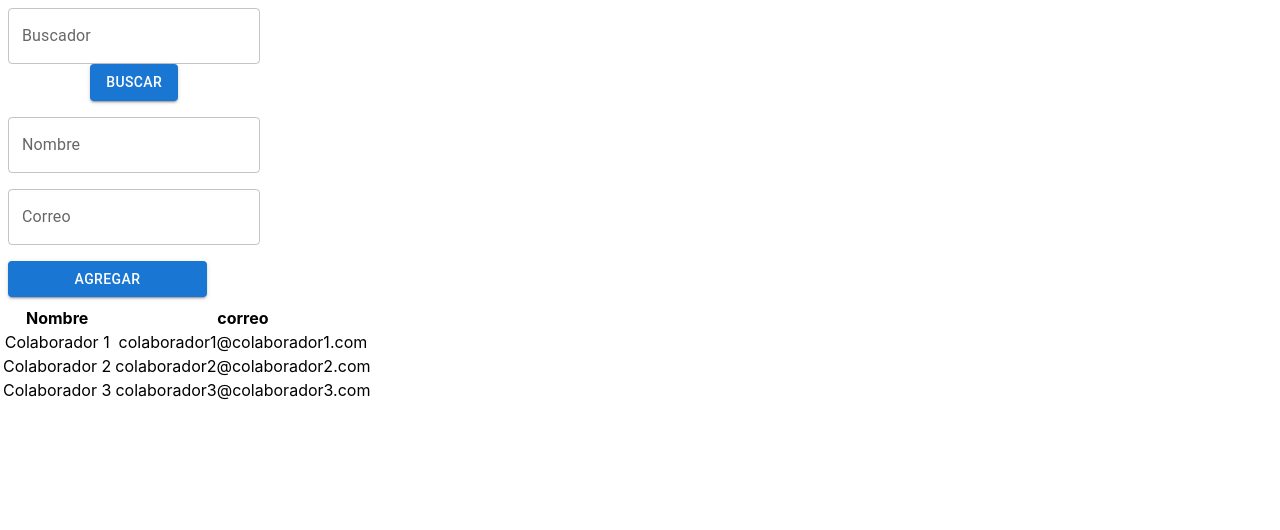
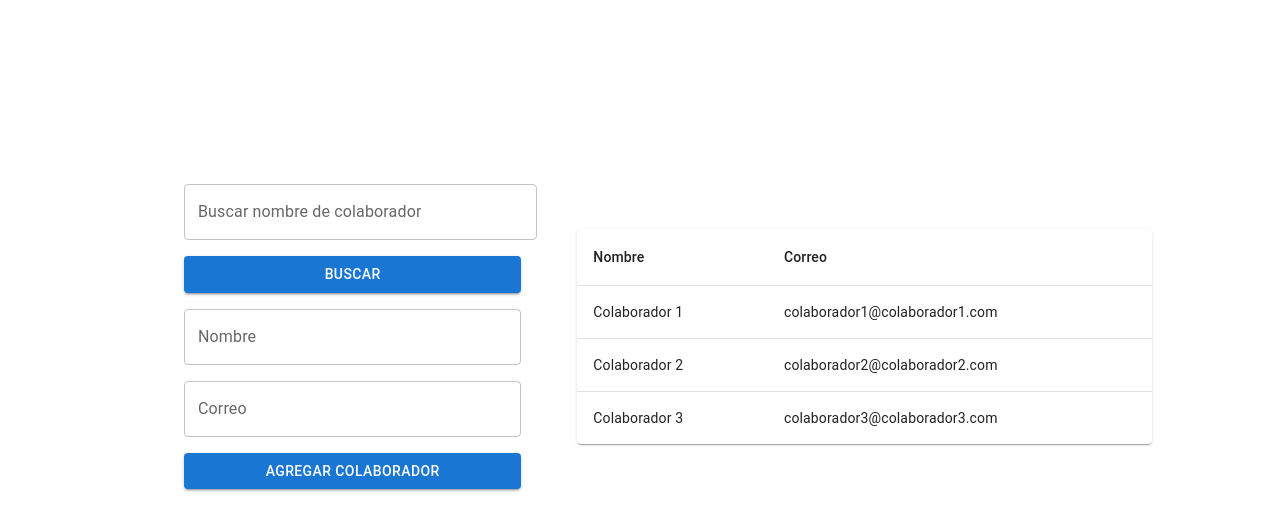
Before and after one commit to Felipeazs/desafio-renderizacion-dinamica, a React (Create React App) app: page / in a window 1280 px wide. Shown: the top 530 px of the page. Built offline with nearby package versions, Linux system fonts and the light colour scheme.

Commit message:
react mui table agregado

```diff
--- a/src/App.css
+++ b/src/App.css
@@ -3,8 +3,9 @@
 }
 
 .center {
-  width: min-content;
+  width: 350px;
   margin: auto;
+  text-align: center;
 }
 .horizontal {
   display: flex;
@@ -12,3 +13,9 @@
   justify-content: center;
   align-items: center;
 }
+.vertical {
+  display: flex;
+  flex-direction: column;
+  justify-content: center;
+  align-items: center;
+}
--- a/src/components/Desafio.jsx
+++ b/src/components/Desafio.jsx
@@ -1,11 +1,18 @@
 import React, { useState } from 'react';
 
+import Table from '@mui/material/Table';
+import TableBody from '@mui/material/TableBody';
+import TableCell from '@mui/material/TableCell';
+import TableContainer from '@mui/material/TableContainer';
+import TableHead from '@mui/material/TableHead';
+import TableRow from '@mui/material/TableRow';
+import Paper from '@mui/material/Paper';
 import TextField from '@mui/material/TextField';
 import Autocomplete from '@mui/material/Autocomplete';
 import Button from '@mui/material/Button';
 
 import colaboradores from '../models/colaboradores';
-import { Stack } from '@mui/system';
+import { Stack, Box } from '@mui/system';
 
 const Desafio = () => {
 	const [nombre, setNombre] = useState('');
@@ -61,20 +68,30 @@ const Desafio = () => {
 
 	const listado = listadoColaboradores.map((colaborador) => {
 		return (
-			<tr key={colaborador.id}>
-				<td>{colaborador.nombre}</td>
-				<td>{colaborador.correo}</td>
-			</tr>
+			<TableRow
+				key={colaborador.id}
+				sx={{ '&:last-child td, &:last-child th': { border: 0 } }}
+			>
+				<TableCell>{colaborador.nombre}</TableCell>
+				<TableCell>{colaborador.correo}</TableCell>
+			</TableRow>
 		);
 	});
 
 	return (
-		<div>
+		<Box
+			className='horizontal'
+			sx={{
+				m: 16,
+			}}
+		>
+			<Stack
+				sx={{
+					m: 6,
+				}}
+			>
 				<Stack
 					component='form'
-				sx={{
-					'& > :not(style)': { m: 1, width: '25ch' },
-				}}
 					noValidate
 					autoComplete='off'
 					onSubmit={buscadorSubmitHandler}
@@ -86,10 +103,15 @@ const Desafio = () => {
 						onChange={buscadorChangeHandler}
 						options={listadoColaboradores.map((el) => el.nombre)}
 						renderInput={(params) => (
-						<div>
+							<Stack
+								sx={{
+									'& > :not(style)': { m: 1 },
+									width: '35ch',
+								}}
+							>
 								<TextField
 									{...params}
-								label='Buscador'
+									label='Buscar nombre de colaborador'
 									onChange={buscadorChangeHandler}
 								/>
 								<Button
@@ -98,28 +120,28 @@ const Desafio = () => {
 								>
 									BUSCAR
 								</Button>
-						</div>
+							</Stack>
 						)}
 					/>
 				</Stack>
-
 				<Stack
 					component='form'
 					sx={{
-					'& > :not(style)': { m: 1, width: '25ch' },
+						'& > :not(style)': { m: 1 },
+						width: '35ch',
 					}}
 					noValidate
 					autoComplete='off'
 					onSubmit={submitAgregarHandler}
 				>
 					<TextField
-					id='outlined-name'
+						id='nombre'
 						label='Nombre'
 						value={nombre}
 						onChange={nombreChangeHandler}
 					/>
 					<TextField
-					id='outlined-uncontrolled'
+						id='nombre'
 						label='Correo'
 						value={correo}
 						onChange={correoChangeHandler}
@@ -128,19 +150,25 @@ const Desafio = () => {
 						variant='contained'
 						type='submit'
 					>
-					AGREGAR
+						AGREGAR COLABORADOR
 					</Button>
 				</Stack>
-			<table>
-				<thead>
-					<tr>
-						<th>Nombre</th>
-						<th>correo</th>
-					</tr>
-				</thead>
-				<tbody>{listado}</tbody>
-			</table>
-		</div>
+			</Stack>
+			<TableContainer
+				component={Paper}
+				sx={{ width: 650 }}
+			>
+				<Table aria-label='simple table'>
+					<TableHead>
+						<TableRow>
+							<TableCell>Nombre</TableCell>
+							<TableCell>Correo</TableCell>
+						</TableRow>
+					</TableHead>
+					<TableBody>{listado}</TableBody>
+				</Table>
+			</TableContainer>
+		</Box>
 	);
 };
 
```
Lines whose indentation alone changed are shown as unchanged.
